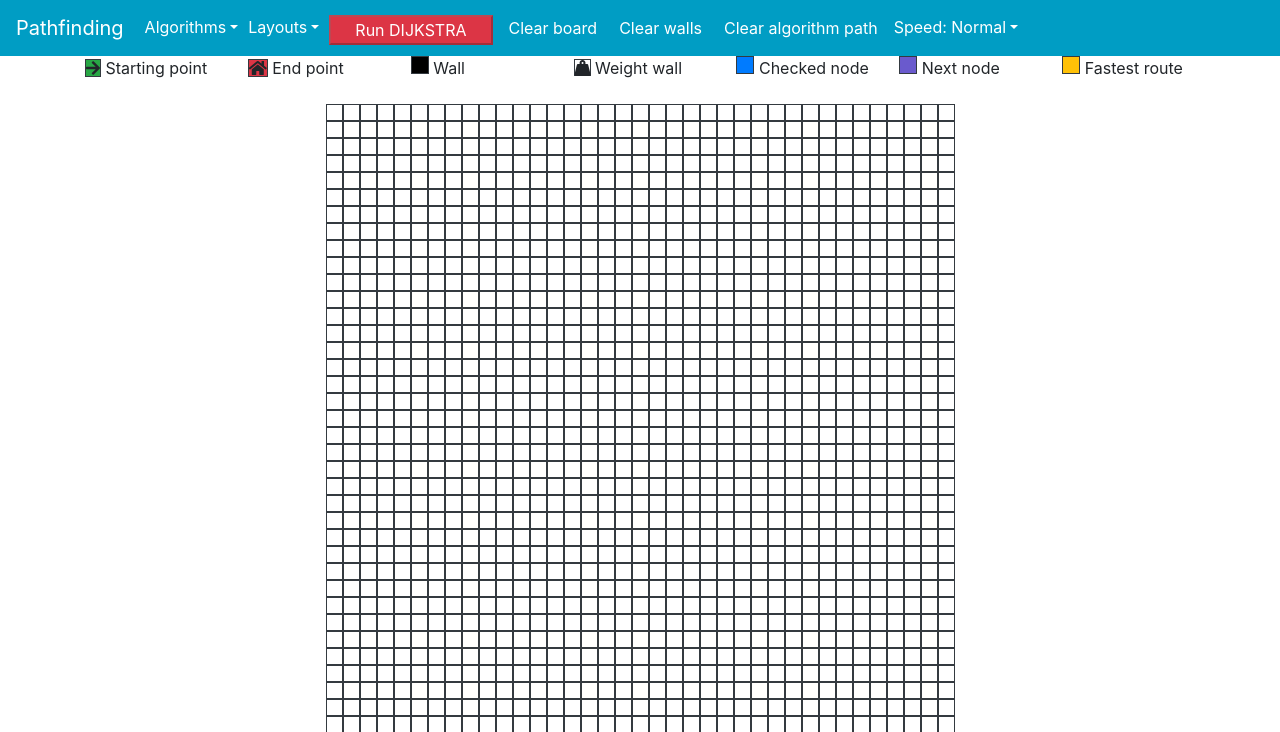
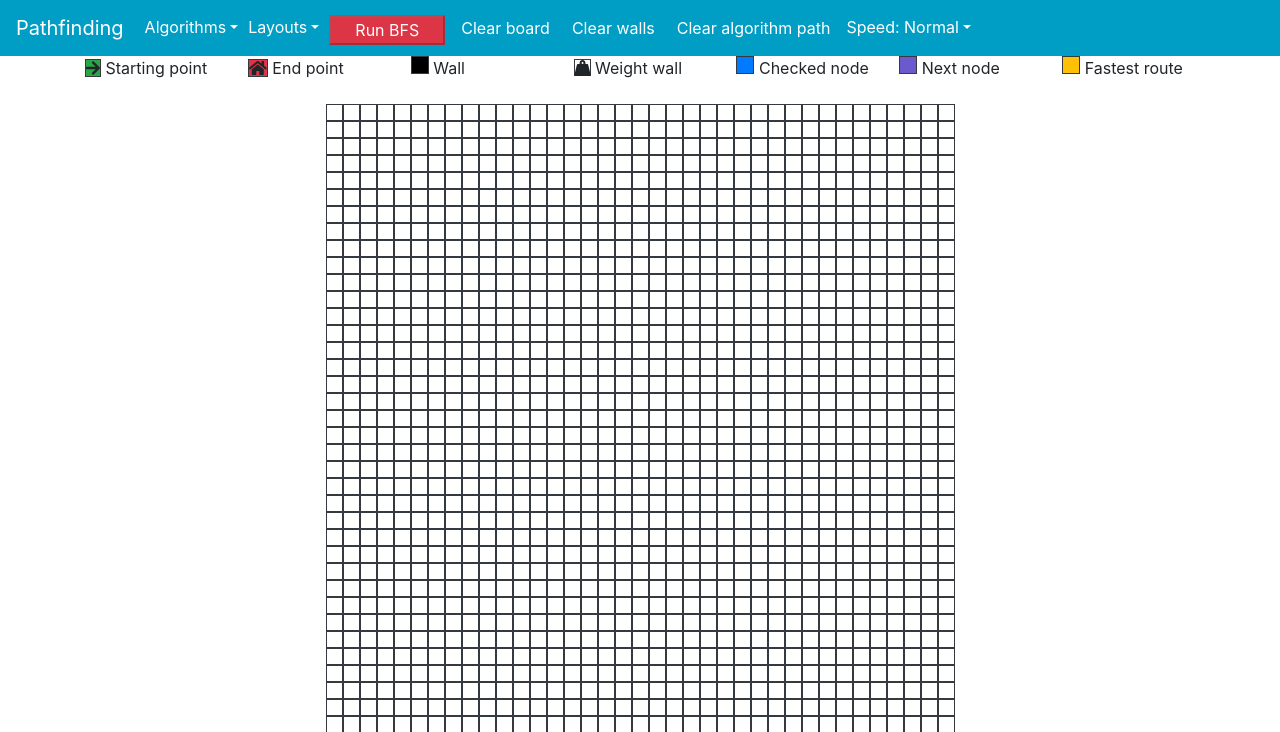
Before and after one commit to 99061142/Pathfinding, a CodeIgniter app: page /database/ in a window 1280 px wide. Shown: the top 732 px of the page. Run offline with CodeIgniter, Linux system fonts and the light colour scheme; some libraries are stand-ins or nearby versions.

Commit message:
Set starting run algorithm to BFS

```diff
--- a/application/views/templates/navigation.php
+++ b/application/views/templates/navigation.php
@@ -33,7 +33,7 @@
 
             <!-- Run button -->
             <li class="nav-item">
-                <button class="px-4 bg-green" id="run-button" value="dijkstra" disabled>Run </button>
+                <button class="px-4 bg-green" id="run-button" value="bfs" disabled>Run </button>
             </li>
             <!-- /Run button -->
 
```
